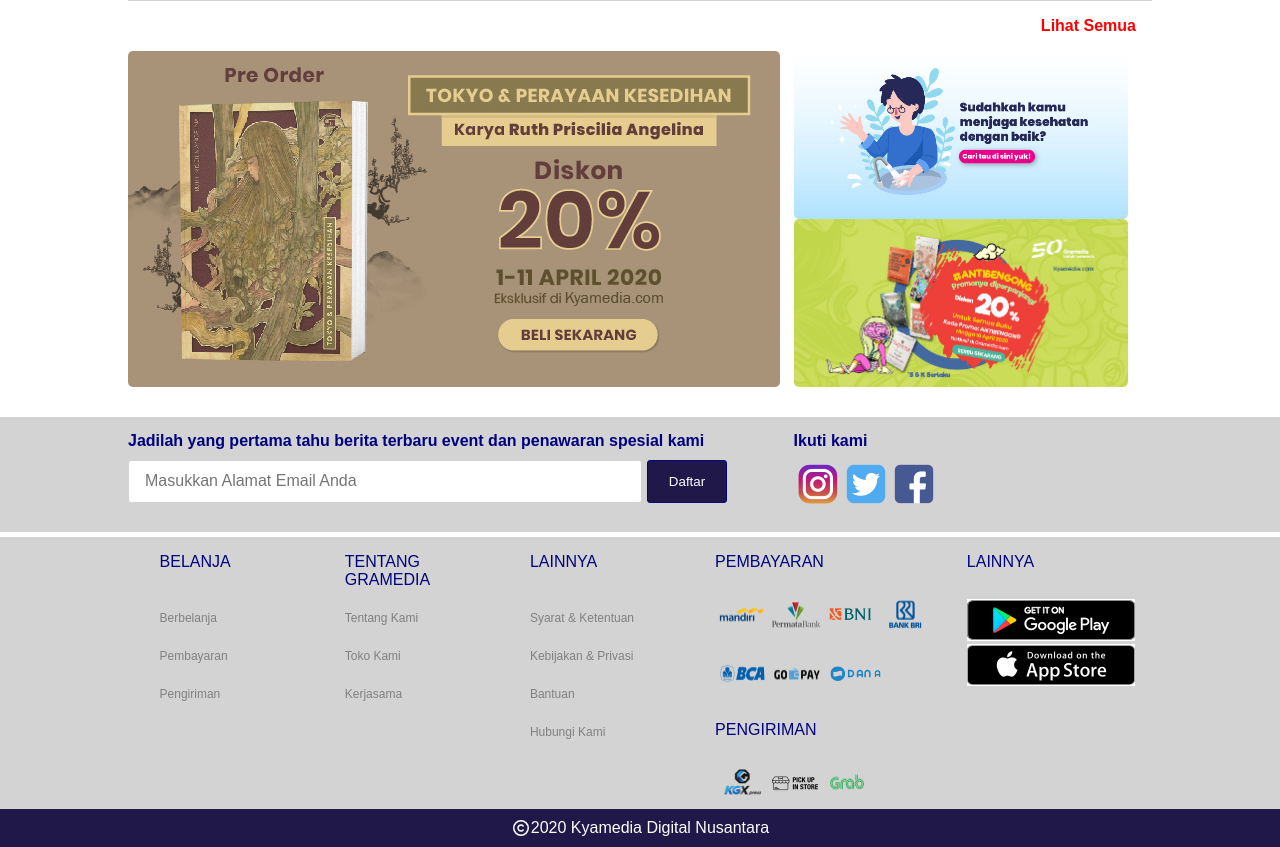
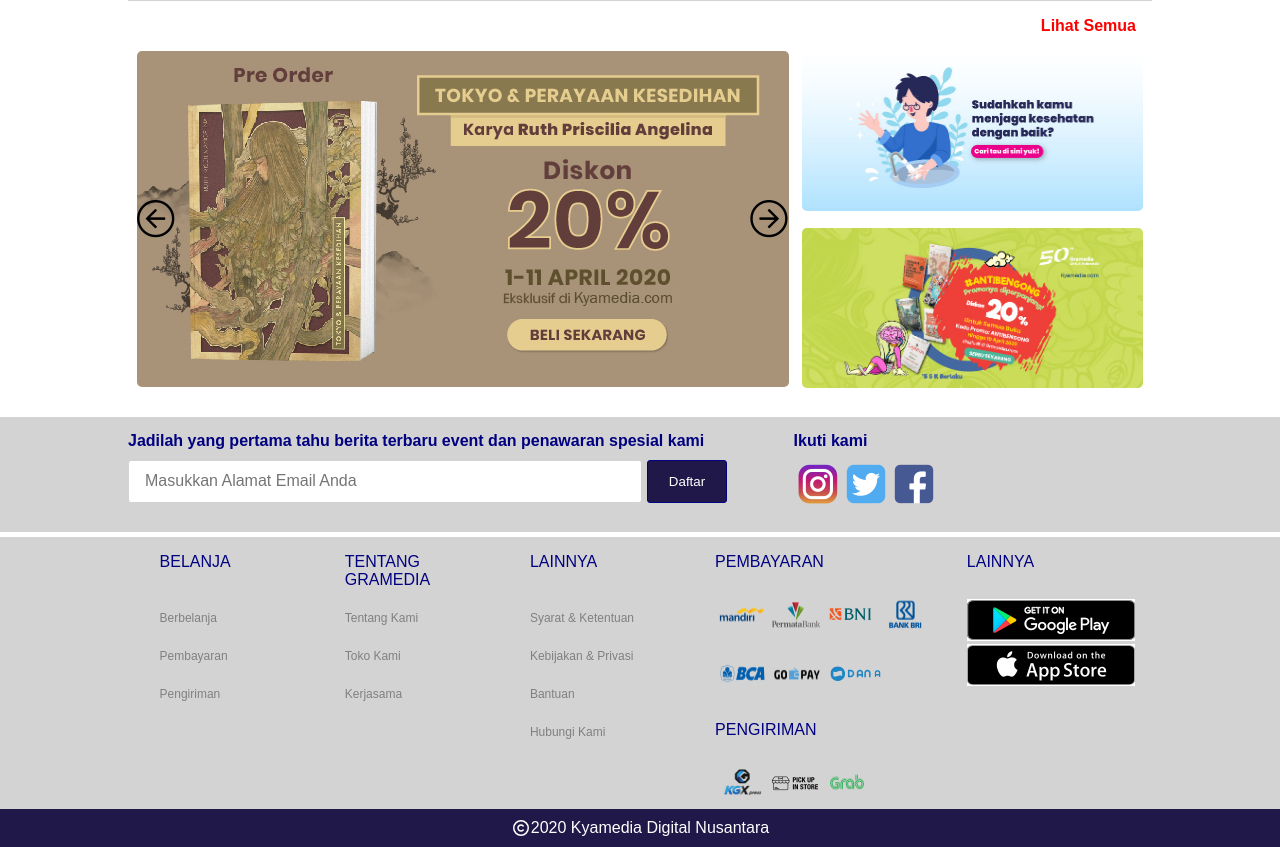
Before and after one commit to lavinske/KYAMedia, a plain HTML site: page register.html in a window 1280 px wide. Shown: the part 995-1842 px from the top of the page. Drawn offline with Linux system fonts and the light colour scheme.

Commit message:
Change carousel next prev icon

```diff
--- a/assets/css/style.css
+++ b/assets/css/style.css
@@ -763,7 +763,7 @@ input[type=date], focus {
 }
 
 .carousel-button-container > *{
-    background-color:rgba(255,255,255,0.75);
-    border: 1px solid black;
+    /* background-color:rgba(255,255,255,0.75); */
+    /* border: 1px solid black; */
     font-size: 3vw;
 }
--- a/register.html
+++ b/register.html
@@ -332,24 +332,30 @@
 				<b><a class="see-more" href="">Lihat Semua</a></b>
 			</div>
 
-			<div class="d-flex six-col-grid align-center container">
+			<div class="d-flex six-col-grid justify-center container">
 
-				<div class="d-flex grid-item-four">
+				<div class="d-flex grid-item-four banner-carousel position-relative">
 
-					<div class="carousel-area">
-						<a href=""><img class="carousel-item object-cover" src="./assets/img/promo1.jpg" alt=""></a>
+					<div class="d-flex carousel-area">
+						<img class="carousel-item object-cover" src="./assets/img/promo1.jpg" alt="">
+						<!-- <a href=""></a> -->
+					</div>
+
+					<div class="carousel-button-container">
+						<i onclick="prev()" class="fal fa-arrow-circle-left"></i>
+						<i onclick="next()" class="fal fa-arrow-circle-right"></i>
 					</div>
 
 				</div>
 
-				<div class="d-flex flex-col grid-item-two">
+				<div class="d-flex flex-col grid-item-two desktop">
 
-					<div class="grid-item-hhalf">
-						<a href=""><img class="other-item object-cover" src="./assets/img/WhatsApp_Image_2020-04-01_at_16.58.17.jpeg" alt=""></a>
+					<div class="d-flex grid-item-hhalf">
+						<a href=""><img class="other-item object-cover1" src="./assets/img/WhatsApp_Image_2020-04-01_at_16.58.17.jpeg" alt=""></a>
 					</div>
 
-					<div class="grid-item-hhalf">
-						<a href=""><img class="other-item object-cover" src="./assets/img/antibengong_REWORK-02.jpg" alt=""></a>
+					<div class="d-flex grid-item-hhalf">
+						<a href=""><img class="other-item object-cover2" src="./assets/img/antibengong_REWORK-02.jpg" alt=""></a>
 					</div>
 
 				</div>
```
Also changed, not shown: index.html (+2 -2 lines).
